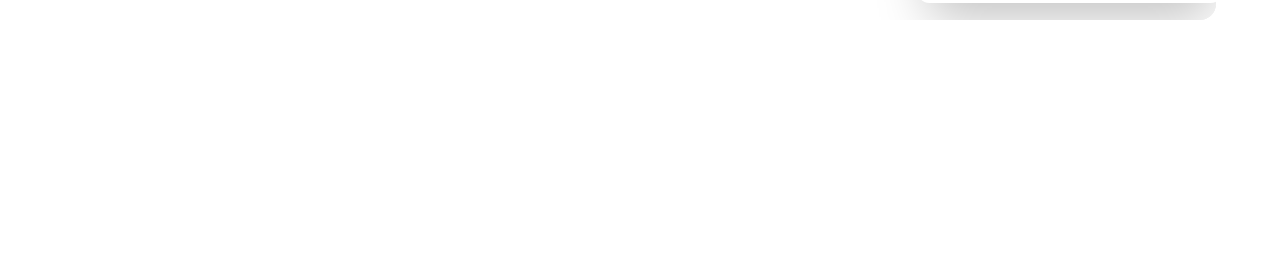
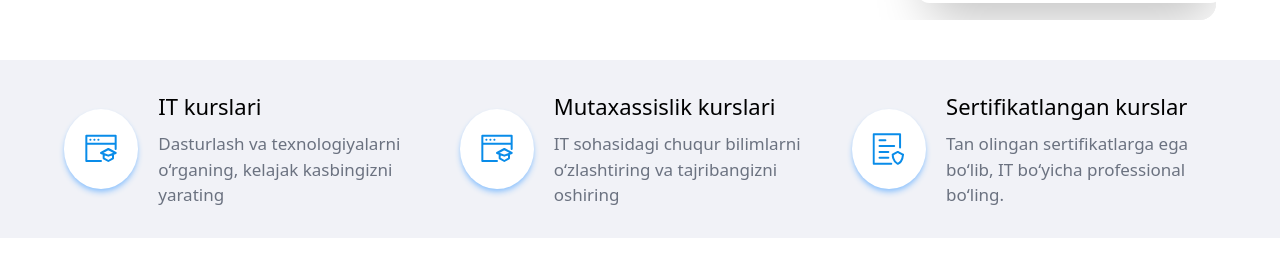
Before and after one commit to Jakbaraliyevv/MyRobo, a React (Vite) app: page / in a window 1280 px wide. Shown: the part 535-797 px from the top of the page. Built offline with nearby package versions, Linux system fonts and the light colour scheme.

Commit message:
sertificate

```diff
--- a/package.json
+++ b/package.json
@@ -12,6 +12,7 @@
   "dependencies": {
     "antd": "^5.24.9",
     "axios": "^1.9.0",
+    "framer-motion": "^12.9.4",
     "icons": "^1.0.0",
     "react": "^19.0.0",
     "react-dom": "^19.0.0",
--- /dev/null
+++ b/src/components/sertificate/index.jsx
@@ -0,0 +1,160 @@
+import React from "react";
+import { motion } from "framer-motion";
+
+function SertificateComponents() {
+  // Animatsiya variantlari
+  const containerVariants = {
+    hidden: { opacity: 0, y: 50 },
+    visible: {
+      opacity: 1,
+      y: 0,
+      transition: {
+        duration: 0.8,
+        ease: "easeOut",
+        when: "beforeChildren",
+        staggerChildren: 0.2,
+      },
+    },
+  };
+
+  const itemVariants = {
+    hidden: { opacity: 0, y: 30 },
+    visible: {
+      opacity: 1,
+      y: 0,
+      transition: {
+        duration: 0.6,
+        ease: "easeOut",
+      },
+    },
+  };
+
+  return (
+    <motion.section
+      className="bg-[#f1f2f7] py-[30px] mt-[40px] bgnone"
+      initial="hidden"
+      whileInView="visible"
+      viewport={{ once: true, margin: "-100px" }}
+      variants={containerVariants}
+    >
+      <div className="w-[90%] m-auto">
+        <div className="flex items-center justify-between gap-[30px] max-[768px]:flex max-[768px]:flex-col bgBlock max-[768px]:shadow-lg max-[768px]:shadow-blue-300 ">
+          <motion.div
+            className="flex items-center gap-5 "
+            variants={itemVariants}
+          >
+            <div className="w-[80px] h-[80px] bg-[#fff] rounded-[100%] flex items-center justify-center shadow-md shadow-blue-300 max-[768px]:w-[70px] max-[768px]:h-[70px]">
+              <svg
+                xmlns="http://www.w3.org/2000/svg"
+                width="32"
+                height="32"
+                viewBox="0 0 32 32"
+                fill="none"
+              >
+                <path
+                  d="M16 28H1.33334V10.6667M30.6667 16V10.6667M30.6667 10.6667V2.66669H1.33334V10.6667M30.6667 10.6667H1.33334M5.33334 6.66669H5.46668M9.33334 6.66669H9.46668M13.3333 6.66669H13.4667M18.6667 20.9697L23.3333 22.6667L28 20.9697M18.6667 20.9697L16 20L23.3333 16L30.6667 20L28 20.9697M18.6667 20.9697V25.3334L23.3333 28L28 25.3334V20.9697"
+                  stroke="#098CE9"
+                  strokeWidth="2"
+                  strokeLinecap="round"
+                  strokeLinejoin="round"
+                ></path>
+              </svg>
+            </div>
+            <div className="w-[80%] flex flex-col gap-2">
+              <h1 className="text-[22px] font-medium text-[#000] max-[480px]:text-[19px] max-[768px]:font-bold">
+                IT kurslari
+              </h1>
+              <p className="text-gray-500 text-[17px] max-[768px]:text-[14px]">
+                Dasturlash va texnologiyalarni o‘rganing, kelajak kasbingizni
+                yarating
+              </p>
+            </div>
+          </motion.div>
+
+          <motion.div
+            className="flex items-center gap-5"
+            variants={itemVariants}
+          >
+            <div className="w-[80px] h-[80px] bg-[#fff] rounded-[100%] flex items-center justify-center shadow-md shadow-blue-300 max-[768px]:w-[70px] max-[768px]:h-[70px]">
+              <svg
+                xmlns="http://www.w3.org/2000/svg"
+                width="32"
+                height="32"
+                viewBox="0 0 32 32"
+                fill="none"
+              >
+                <path
+                  d="M16 28H1.33334V10.6667M30.6667 16V10.6667M30.6667 10.6667V2.66669H1.33334V10.6667M30.6667 10.6667H1.33334M5.33334 6.66669H5.46668M9.33334 6.66669H9.46668M13.3333 6.66669H13.4667M18.6667 20.9697L23.3333 22.6667L28 20.9697M18.6667 20.9697L16 20L23.3333 16L30.6667 20L28 20.9697M18.6667 20.9697V25.3334L23.3333 28L28 25.3334V20.9697"
+                  stroke="#098CE9"
+                  strokeWidth="2"
+                  strokeLinecap="round"
+                  strokeLinejoin="round"
+                ></path>
+              </svg>
+            </div>
+            <div className="w-[80%] flex flex-col gap-2">
+              <h1 className="text-[22px] font-medium text-[#000] max-[480px]:text-[19px] max-[768px]:font-bold">
+                Mutaxassislik kurslari
+              </h1>
+              <p className="text-gray-500 text-[17px] max-[768px]:text-[14px]">
+                IT sohasidagi chuqur bilimlarni o‘zlashtiring va tajribangizni
+                oshiring
+              </p>
+            </div>
+          </motion.div>
+
+          <motion.div
+            className="flex items-center gap-5"
+            variants={itemVariants}
+          >
+            <div className="w-[80px] h-[80px] bg-[#fff] rounded-[100%] flex items-center justify-center shadow-md shadow-blue-300 max-[768px]:w-[70px] max-[768px]:h-[70px]">
+              <svg
+                xmlns="http://www.w3.org/2000/svg"
+                width="33"
+                height="32"
+                viewBox="0 0 33 32"
+                fill="none"
+              >
+                <g clipPath="url(#clip0_1417_2033)">
+                  <path
+                    d="M30.9999 21.6141C30.9999 21.7559 30.974 21.9005 30.9654 22.043C30.776 24.7059 30.1214 26.7076 28.933 28.3518C28.2268 29.299 27.3483 30.0318 26.246 30.5679C25.9704 30.7109 25.712 30.693 25.402 30.55C23.3695 29.5671 22.026 27.8514 21.2682 25.3136C20.9237 24.1876 20.717 22.9723 20.7342 21.5783C22.405 20.7205 24.0929 19.8448 25.7465 18.969C25.7809 18.9512 25.8154 18.9333 25.8326 18.9333C25.867 18.9333 25.8843 18.9512 25.9359 18.969L27.5034 19.7911C28.6441 20.3732 30.0871 21.0958 30.9999 21.6141Z"
+                    stroke="#098CE9"
+                    strokeWidth="2"
+                  ></path>
+                  <path
+                    d="M19.2667 30.6666H1.66669V1.33331H28.0667V14.5333M7.53335 7.19998H13.4M7.53335 13.0666H22.2M7.53335 18.9333H16.3334M7.53335 24.8H16.3334"
+                    stroke="#098CE9"
+                    strokeWidth="2"
+                    strokeLinecap="round"
+                    strokeLinejoin="round"
+                  ></path>
+                </g>
+                <defs>
+                  <clipPath id="clip0_1417_2033">
+                    <rect
+                      width="32"
+                      height="32"
+                      fill="white"
+                      transform="translate(0.333374)"
+                    ></rect>
+                  </clipPath>
+                </defs>
+              </svg>
+            </div>
+            <div className="w-[80%] flex flex-col gap-2">
+              <h1 className="text-[22px] font-medium text-[#000] max-[480px]:text-[19px] max-[768px]:font-bold">
+                Sertifikatlangan kurslar
+              </h1>
+              <p className="text-gray-500 text-[17px] max-[768px]:text-[14px]">
+                Tan olingan sertifikatlarga ega bo‘lib, IT bo‘yicha professional
+                bo‘ling.
+              </p>
+            </div>
+          </motion.div>
+        </div>
+      </div>
+    </motion.section>
+  );
+}
+
+export default SertificateComponents;
--- a/src/components/swipper/index.jsx
+++ b/src/components/swipper/index.jsx
@@ -193,7 +193,8 @@ const SwiperComponent = () => {
               <h1 className="text-3xl md:text-5xl font-bold mb-6">
                 <span className="text-blue-600">Flutter</span> dasturlash
                 <br />
-                tilini <span  className="text-blue-600">Bobur</span> bilan o'rganing
+                tilini <span className="text-blue-600">Bobur</span> bilan
+                o'rganing
               </h1>
 
               <button className="bg-blue-600 hover:bg-blue-700 text-white font-bold py-3 px-6 rounded-full transition duration-300 transform hover:scale-105">
--- a/src/index.css
+++ b/src/index.css
@@ -2,7 +2,7 @@
 @tailwind components;
 @tailwind utilities;
 
-@keyframes float {
+/* @keyframes float {
   0%,
   100% {
     transform: translateY(0);
@@ -14,4 +14,18 @@
 
 .animate-float {
   animation: float 3s ease-in-out infinite;
+} */
+
+@media (max-width: 768px) {
+  .bgnone {
+    background-color: transparent;
+  }
 }
+
+@media (max-width: 768px) {
+  .bgBlock {
+    background-color: #f1f2f7;
+    padding: 15px;
+    border-radius: 17px;
+  }
+}
--- a/src/pages/home/index.jsx
+++ b/src/pages/home/index.jsx
@@ -1,5 +1,6 @@
 import React from "react";
 import SwiperComponent from "../../components/swipper";
+import SertificateComponents from "../../components/sertificate";
 // import SlayderKomponenti from "../../components/swipper";
 
 function Home() {
@@ -7,6 +8,7 @@ function Home() {
     <div>
       {/* <SlayderKomponenti /> */}
       <SwiperComponent />
+      <SertificateComponents />
     </div>
   );
 }
```
Also changed, not shown: 1 other file (tests, documents, lock files or other folders).
